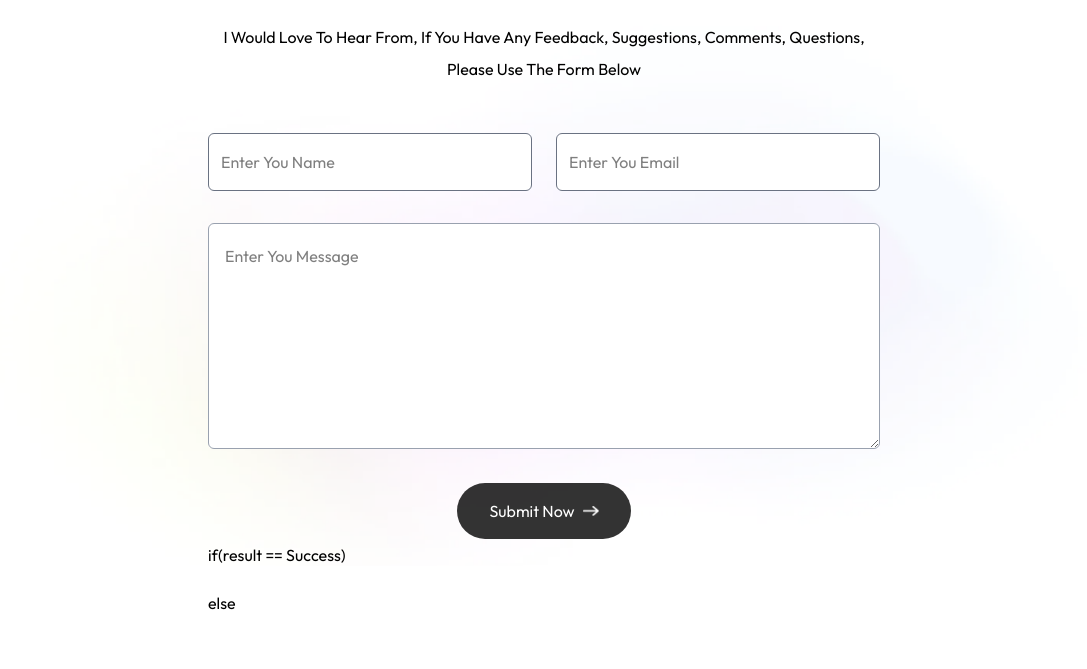
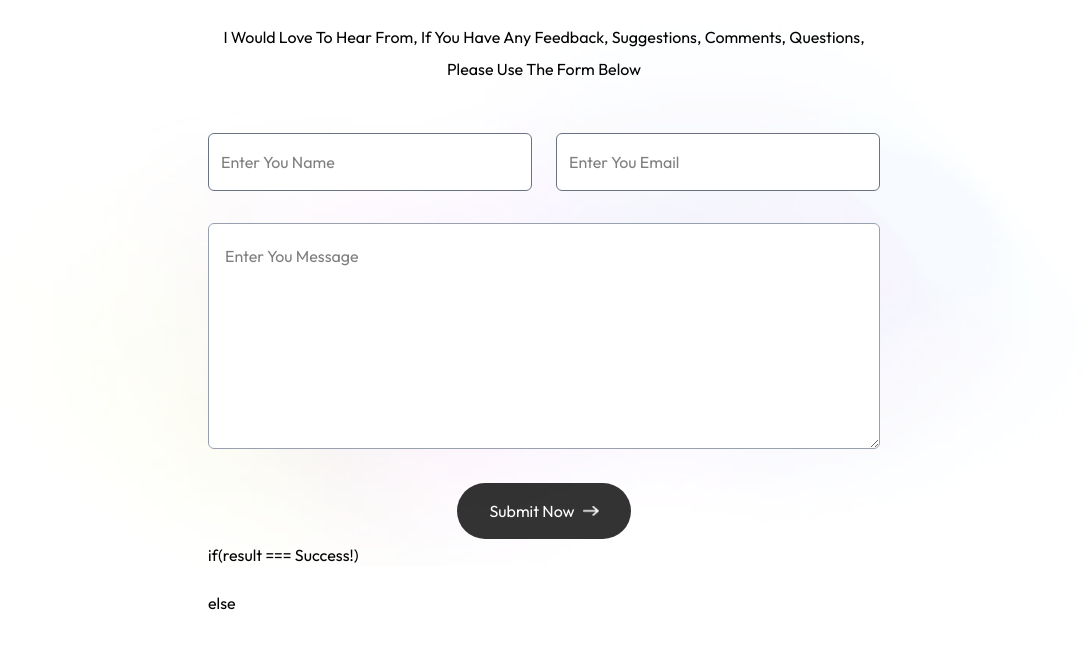
Before and after one commit to parveen-singh09/Portfolio, a Next.js app in the folder my-app/: page / in a window 1280 px wide. Shown: the part 3020-3689 px from the top of the page, without its empty margins (96-1183 px from the left). Built offline with nearby package versions, Linux system fonts and the light colour scheme; a web font is replaced by a local one.

Commit message:
result change in form

```diff
--- a/my-app/app/components/Contact.jsx
+++ b/my-app/app/components/Contact.jsx
@@ -86,12 +86,11 @@ export const Contact = ({ isDarkMode, setIsDarkMode }) => {
           <Image alt='' src={isDarkMode ? assets.right_arrow_bold_dark : assets.right_arrow_white} className='w-4' />
         </motion.button>
 
-        if(result == Success){
-
+        if(result === Success!){
           <p className='mt-4 text-green-500'>{result}</p>
         }
         else {
-        <p className='mt-4 text-redd-500'>{result}</p>
+          <p className='mt-4 text-redd-500'>{result}</p>
         }
       </motion.form>
     </motion.div>
```
